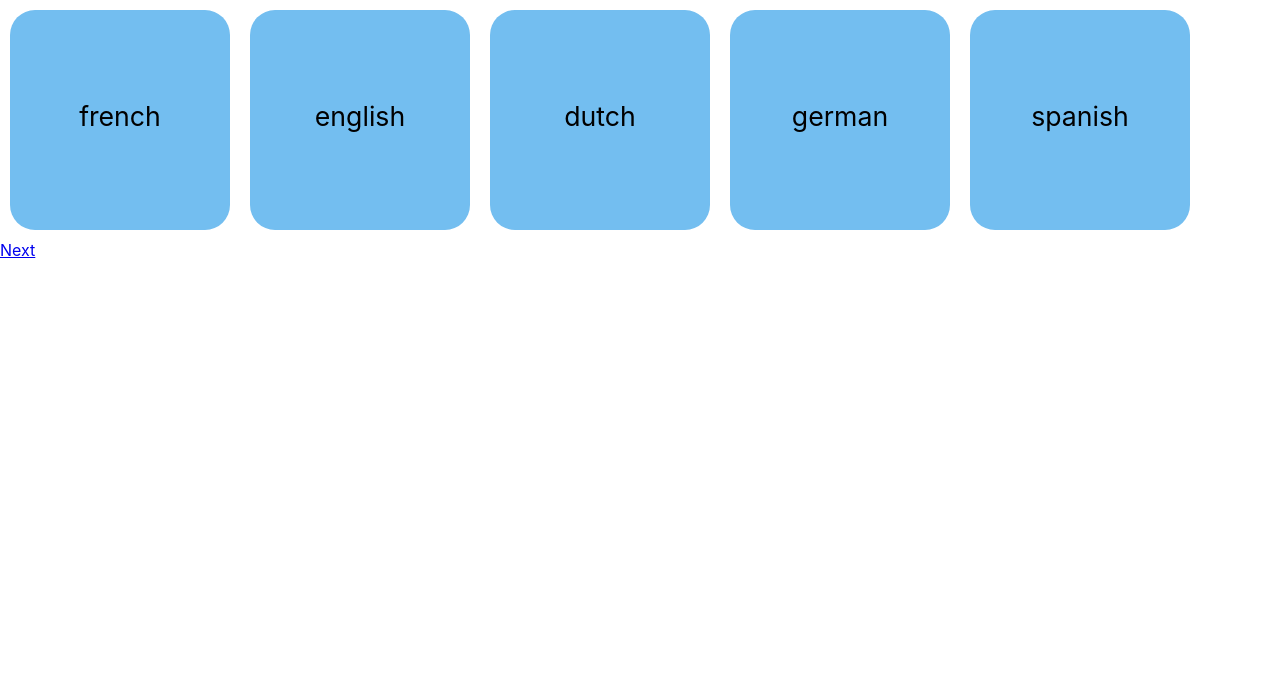
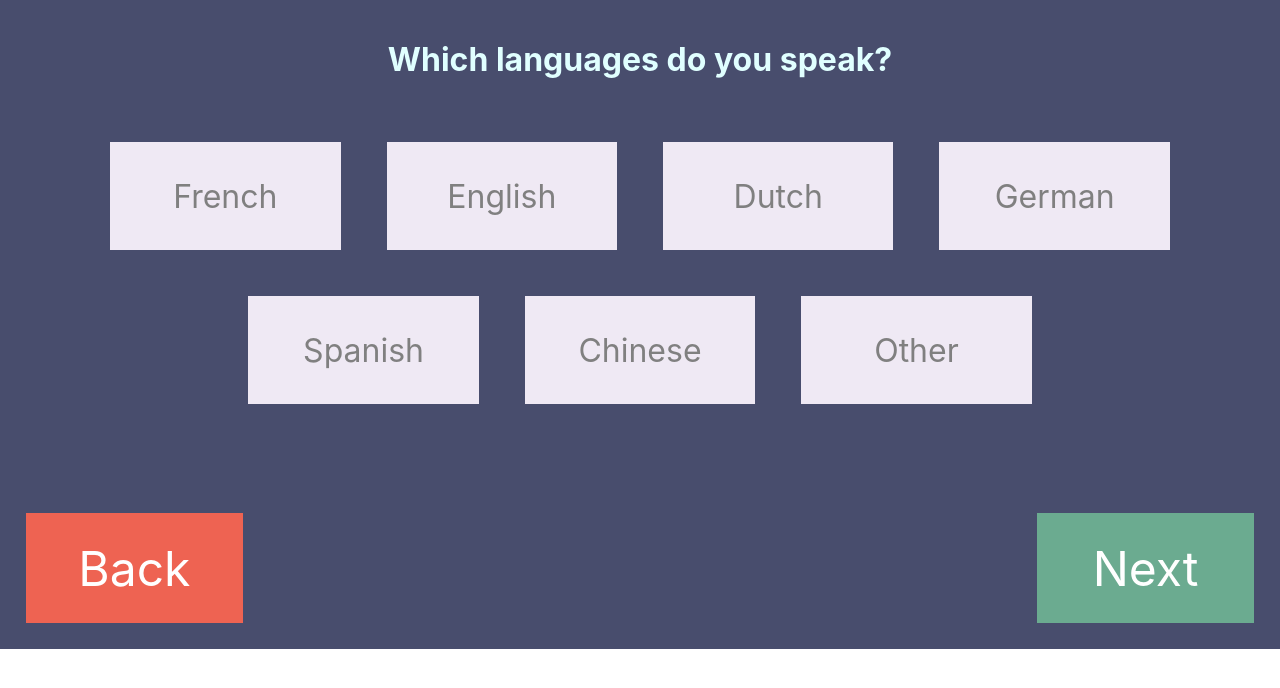
Before and after one commit to Pepils/ChineseWhispers, a React (Create React App) app in the folder frontend/my-app/: page / in a window 1280 px wide. Shown: the top 688 px of the page. Built offline with nearby package versions, Linux system fonts and the light colour scheme.

Commit message:
Hands on code de l'app. Petite remise en forme du code selon mes désirs. Création du nav bar et du premier theme couleur. C'est immonde mais ça sera ajusté plus tard.

```diff
--- a/frontend/my-app/public/index.html
+++ b/frontend/my-app/public/index.html
@@ -9,7 +9,6 @@
       name="description"
       content="Web site created using create-react-app"
     />
-    <link rel="apple-touch-icon" href="%PUBLIC_URL%/logo192.png" />
     <!--
       manifest.json provides metadata used when your web app is installed on a
       user's mobile device or desktop. See https://developers.google.com/web/fundamentals/web-app-manifest/
@@ -24,7 +23,7 @@
       work correctly both with client-side routing and a non-root public URL.
       Learn how to configure a non-root public URL by running `npm run build`.
     -->
-    <title>React App</title>
+    <title>Chinese Whispers</title>
   </head>
   <body>
     <noscript>You need to enable JavaScript to run this app.</noscript>
--- a/frontend/my-app/src/App.css
+++ b/frontend/my-app/src/App.css
@@ -1,38 +1,16 @@
 .App {
-  text-align: center;
+    width: 100%;
+    margin: 0;
+    padding: 0;
+    text-align: center;
+    background-color: #484D6D;
+    color: lightcyan;
 }
 
-.App-logo {
-  height: 40vmin;
-  pointer-events: none;
+.left {
+    float: left;
 }
 
-@media (prefers-reduced-motion: no-preference) {
-  .App-logo {
-    animation: App-logo-spin infinite 20s linear;
-  }
+.right {
+    float: right;
 }
-
-.App-header {
-  background-color: #282c34;
-  min-height: 100vh;
-  display: flex;
-  flex-direction: column;
-  align-items: center;
-  justify-content: center;
-  font-size: calc(10px + 2vmin);
-  color: white;
-}
-
-.App-link {
-  color: #61dafb;
-}
-
-@keyframes App-logo-spin {
-  from {
-    transform: rotate(0deg);
-  }
-  to {
-    transform: rotate(360deg);
-  }
-}
--- a/frontend/my-app/src/App.js
+++ b/frontend/my-app/src/App.js
@@ -6,19 +6,21 @@ import {
   Switch,
   Route
 } from "react-router-dom";
-import SoundPlayer from './SoundPlayer'
-import Selector from './Selector'
+import SoundPlayer from './views/SoundPlayer'
+import Selector from './views/Selector'
 
 class App extends React.Component {
 
   render() {
       return (
+        <div className="App">
             <BrowserRouter>
                 <Switch>
                     <Route path="/player" render={ (props) => <SoundPlayer {...props} />} />
                     <Route path={[ "/","/selector"]} component={Selector} />
                 </Switch>
               </BrowserRouter>
+        </div>
     );
   }
 }
--- a/frontend/my-app/src/Selector.js
+++ /dev/null
@@ -1,63 +0,0 @@
-import React from 'react';
-import './App.css';
-import {Link} from "react-router-dom";
-
-class Selector extends React.Component {
-    constructor(props) {
-        super(props)
-        this.state = {
-            lang: ["french", "english", "dutch", "german", "spanish"],
-            selected: [],
-        }
-    }
-
-    onSelect(e, lang) {
-        this.setState((state) => {
-            if (state.selected.includes(lang)) {
-                return {
-                selected: [...state.selected].filter(item => item !== lang)
-                };
-            }
-            else { // append [...new Set([...state.selected, lang])]
-                return {
-                    selected: [...state.selected, lang]
-                };
-            }
-
-        });
-    }
-
-    render() {
-        let langlist;
-        langlist = (
-            this.state.lang.map( (lang, index) => {
-                let bkg = "#73bef0";
-                if(this.state.selected.includes(lang)){
-                    bkg= "#03fc9d"
-                }
-                return(
-                    <div className="box" style={{backgroundColor:bkg}} key={index} onClick={(e) => this.onSelect(e, lang)}>
-                        <p>{lang}</p>
-                    </div>
-                )
-                }
-            )
-        )
-        let text=""
-        if(this.state.selected.length > 0){
-            text = "Selected languages :"
-        }
-
-        return (
-            <React.Fragment>
-                {langlist}
-                <br/>
-                {text}
-                {this.state.selected.map((item,ix) =>{return <li key={ix}>{item}</li>})}
-            <Link to={{pathname:"/player", state:{selected:this.state.selected}}}> Next </Link>
-            </React.Fragment>
-        )
-    }
-}
-
-export default Selector;
--- /dev/null
+++ b/frontend/my-app/src/components/Navigator.css
@@ -0,0 +1,24 @@
+.Navigator {
+    margin-top: 60px;
+    width: 100%;
+    text-align: center;
+}
+
+    .Navigator > .button {
+        display: inline-block;
+        width: 15%;
+        padding: 2% 1%;
+        margin: 2%;
+        font-size: 300%;
+        color: white;
+        cursor: pointer;
+        user-select: none;
+    }
+
+    .Navigator > .red {
+        background-color: #EE6352;
+    }
+
+    .Navigator > .green {
+        background-color: #6BAB90;
+    }
--- /dev/null
+++ b/frontend/my-app/src/components/Navigator.js
@@ -0,0 +1,24 @@
+import React from 'react';
+import { withRouter } from 'react-router-dom';
+
+import './Navigator.css';
+
+function Navigator(props) {
+    const previous = props.prev && (
+        <div className="button red left" onClick={() => props.history.goBack()}> Back </div>
+    );
+
+    const next = props.next && (
+        <div className="button green right" onClick={() => props.next() }> Next </div>
+    );
+
+    return (
+        <div className="Navigator">
+            {previous}
+            {next}
+            <div style={{ clear: "both" }}></div>
+        </div>
+    );
+}
+
+export default withRouter(Navigator);
--- a/frontend/my-app/src/index.css
+++ b/frontend/my-app/src/index.css
@@ -11,20 +11,3 @@ code {
   font-family: source-code-pro, Menlo, Monaco, Consolas, 'Courier New',
     monospace;
 }
-
-
-.box {
-    width:200px;
-    height:200px;
-    margin:10px;
-    padding:10px;
-    background:#ff0;
-    border-radius: 25px;
-    display: inline-block;
-    text-align:center;
-}
-
-.box p {
-    margin-top:40%;
-    font-size:20pt;
-}
--- /dev/null
+++ b/frontend/my-app/src/views/Selector.css
@@ -0,0 +1,33 @@
+.Selector {
+    margin: 0;
+    padding: 0;
+}
+
+.Selector > h1 {
+    margin: 0;
+    padding: 40px;
+}
+
+.Selector > .lang-container {
+    width: 90%;
+    margin: 0 5%;
+}
+
+
+.LangItem {
+    display: inline-block;
+    width: 18%;
+    padding: 3% 1%;
+    margin: 2%;
+    background-color: #EFE9F4;
+    color: grey;
+    font-size: 200%;
+    text-align: center;
+    cursor: pointer;
+    user-select: none;
+}
+
+    .LangItem.selected {
+        background-color: #17BEBB;
+        color: lightgrey;
+    }
--- /dev/null
+++ b/frontend/my-app/src/views/Selector.js
@@ -0,0 +1,71 @@
+import React from 'react';
+import './Selector.css';
+import { withRouter } from "react-router-dom";
+
+import Navigator from '../components/Navigator'
+
+function LangItem(props) {
+    const classname = props.selected ? "LangItem selected" : "LangItem";
+
+    return (
+        <div className={classname} onClick={ () => props.handleClick( props.lang ) } >
+            {props.lang}
+        </div>
+    );
+}
+
+class Selector extends React.Component {
+    constructor(props) {
+        super(props)
+        this.state = {
+            lang: ["French", "English", "Dutch", "German", "Spanish", "Chinese", "Other"],
+            selected: [],
+        }
+        this.onSelect = this.onSelect.bind(this);
+        this.submit = this.submit.bind(this);
+    }
+
+    onSelect(lang) {
+        console.log(lang);
+
+        const selected = this.state.selected.includes(lang) ? this.state.selected.filter(item => item !== lang) : [...this.state.selected, lang];
+
+        this.setState({
+            selected: selected
+        });
+    }
+
+    submit() {
+        this.props.history.push({
+            pathname: '/player',
+            state: {
+                selected: this.state.selected
+            }
+        });
+    }
+
+    render() {
+
+        const languages = this.state.lang.map((lang, i) => (
+            <LangItem
+                key={i}
+                lang={lang}
+                selected={this.state.selected.includes(lang) === true}
+                handleClick={this.onSelect}
+            />
+        ))
+
+        return (
+            <div className="Selector">
+                <h1> Which languages do you speak? </h1>
+                <div className="lang-container">
+                    {languages}
+                </div>
+                <Navigator prev next={this.submit} />
+            </div>
+        )
+    }
+}
+
+
+export default withRouter(Selector);
--- a/frontend/my-app/src/SoundPlayer.js
+++ b/frontend/my-app/src/views/SoundPlayer.js
@@ -1,6 +1,6 @@
 import React from 'react';
 import { ReactMic } from 'react-mic';
-import './App.css';
+import './SoundPlayer.css'
 import {Link} from "react-router-dom";
 
 class SoundPlayer extends React.Component {
@@ -68,7 +68,7 @@ class SoundPlayer extends React.Component {
         <button onClick={this.stopRecording} type="button">Stop</button>
         <button onClick={() => this.onUpload()} type="button">Upload</button>
         <br/>
-        <audio ref="audioSource" controls="controls" src={this.state.blob.blobURL} controlsList="nodownload"/>
+        <audio ref="audioSource" controls="" src={this.state.blob.blobURL} controlsList="nodownload"/>
         <br/>
         <audio  ref="audioSource" controls="controls" src="http://127.0.0.1:5000/files/myrecord.webm" />
         <br/>
```
Also changed, not shown: frontend/my-app/public/logo192.png (deleted), frontend/my-app/public/logo512.png (deleted), frontend/my-app/public/manifest.json, frontend/my-app/src/views/SoundPlayer.css (added). Lines whose indentation alone changed are shown as unchanged.
